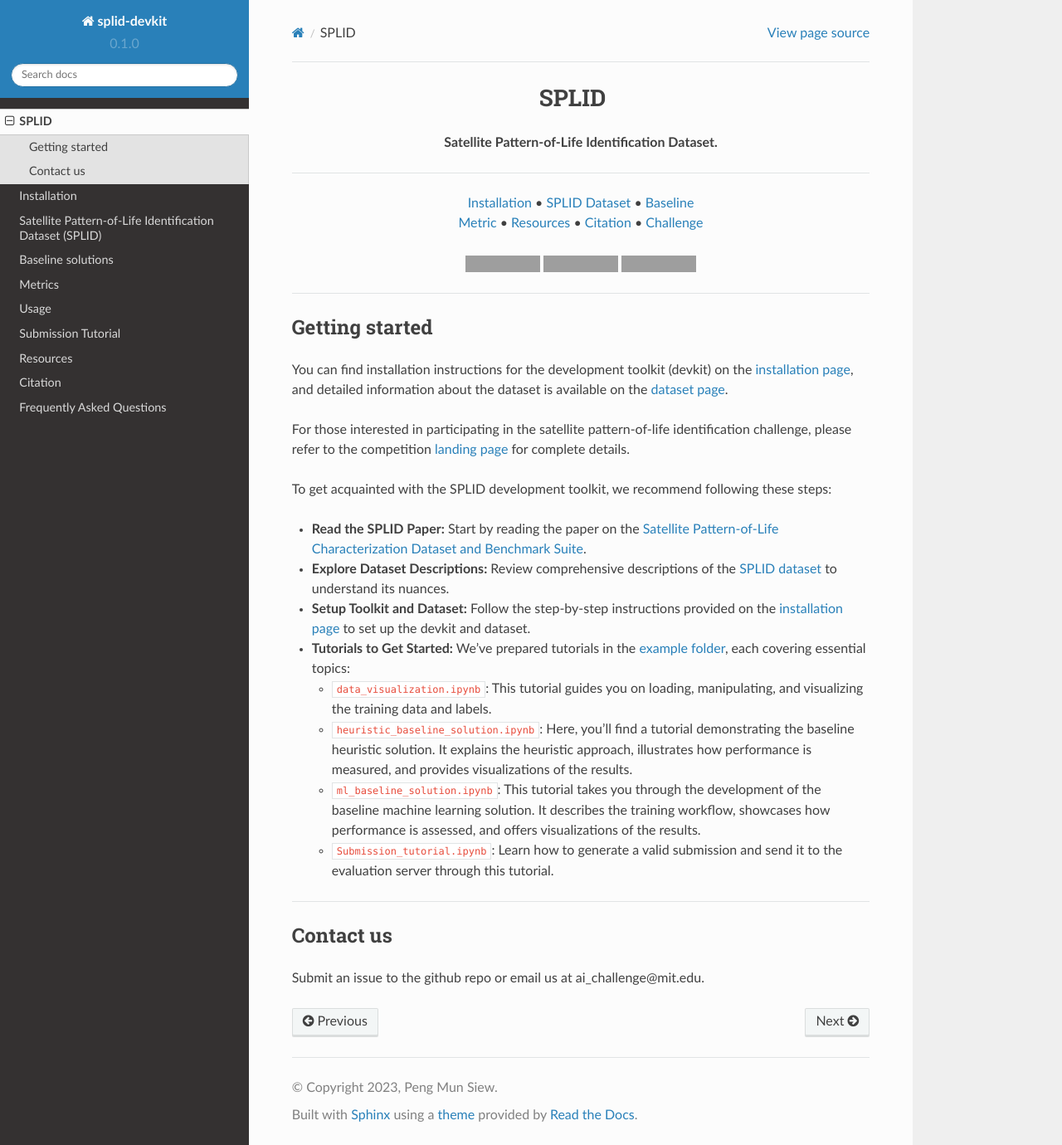
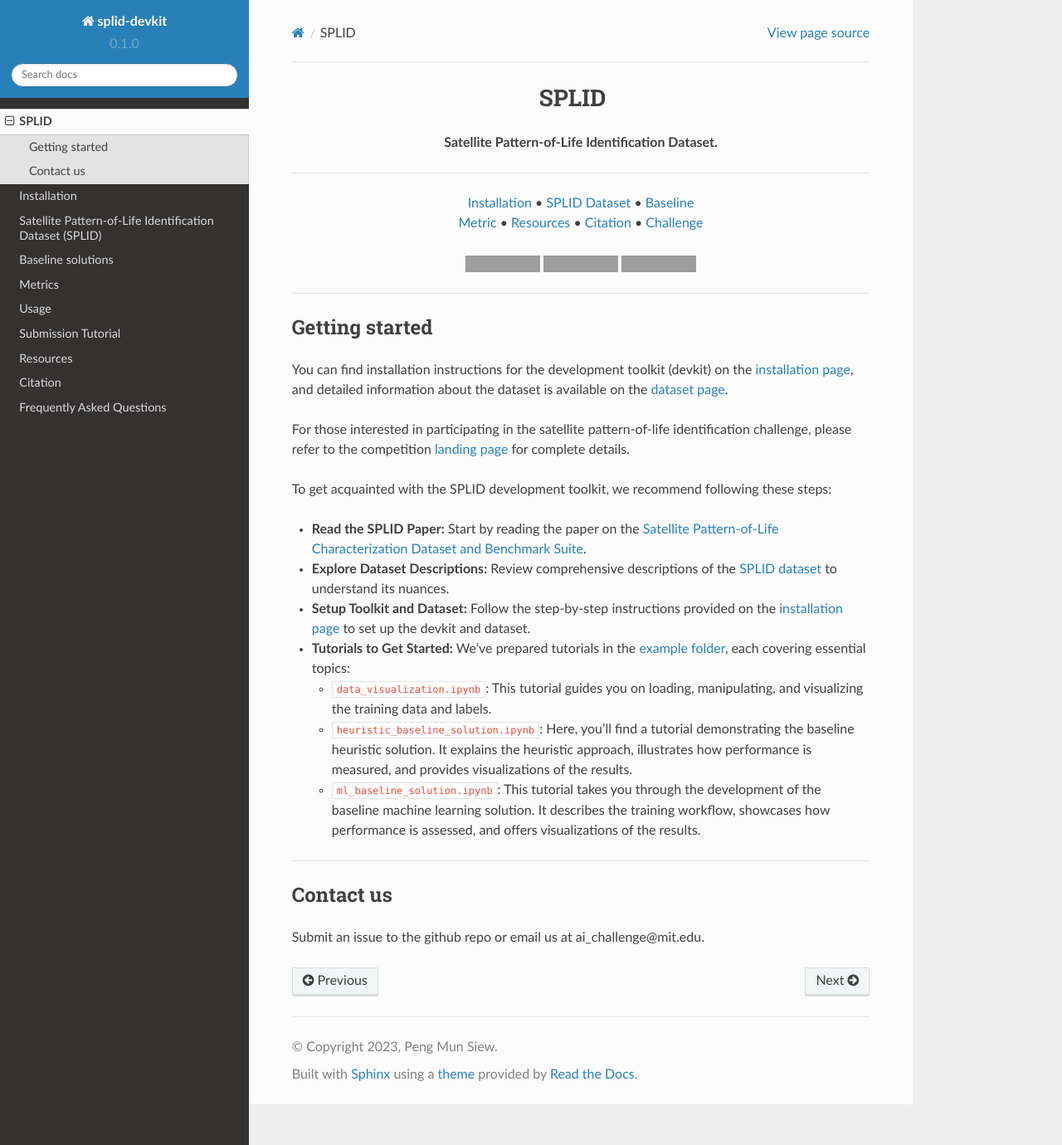
Before and after one commit to olgupila/STORM-AI-devkit-2025, a Sphinx documentation site: the page built from docs/README.md, in a window 1280 px wide and 1380 px high. Shown: the whole window at 83% size. Built offline with Sphinx 7.4.7 and the Read the Docs theme 2.0.0, drawn with Linux system fonts in a browser that asks for light colours; pages that are not in the unit, such as notebooks, are missing from menus; grey boxes are pictures that could not be loaded.

Commit message:
Update README.md

```diff
--- a/docs/README.md
+++ b/docs/README.md
@@ -35,7 +35,6 @@ To get acquainted with the SPLID development toolkit, we recommend following the
     - `data_visualization.ipynb`: This tutorial guides you on loading, manipulating, and visualizing the training data and labels.
     - `heuristic_baseline_solution.ipynb`: Here, you'll find a tutorial demonstrating the baseline heuristic solution. It explains the heuristic approach, illustrates how performance is measured, and provides visualizations of the results.
     - `ml_baseline_solution.ipynb`: This tutorial takes you through the development of the baseline machine learning solution. It describes the training workflow, showcases how performance is assessed, and offers visualizations of the results.
-    - `Submission_tutorial.ipynb`: Learn how to generate a valid submission and send it to the evaluation server through this tutorial.
 
 ______________________________________________________________________
 
```
